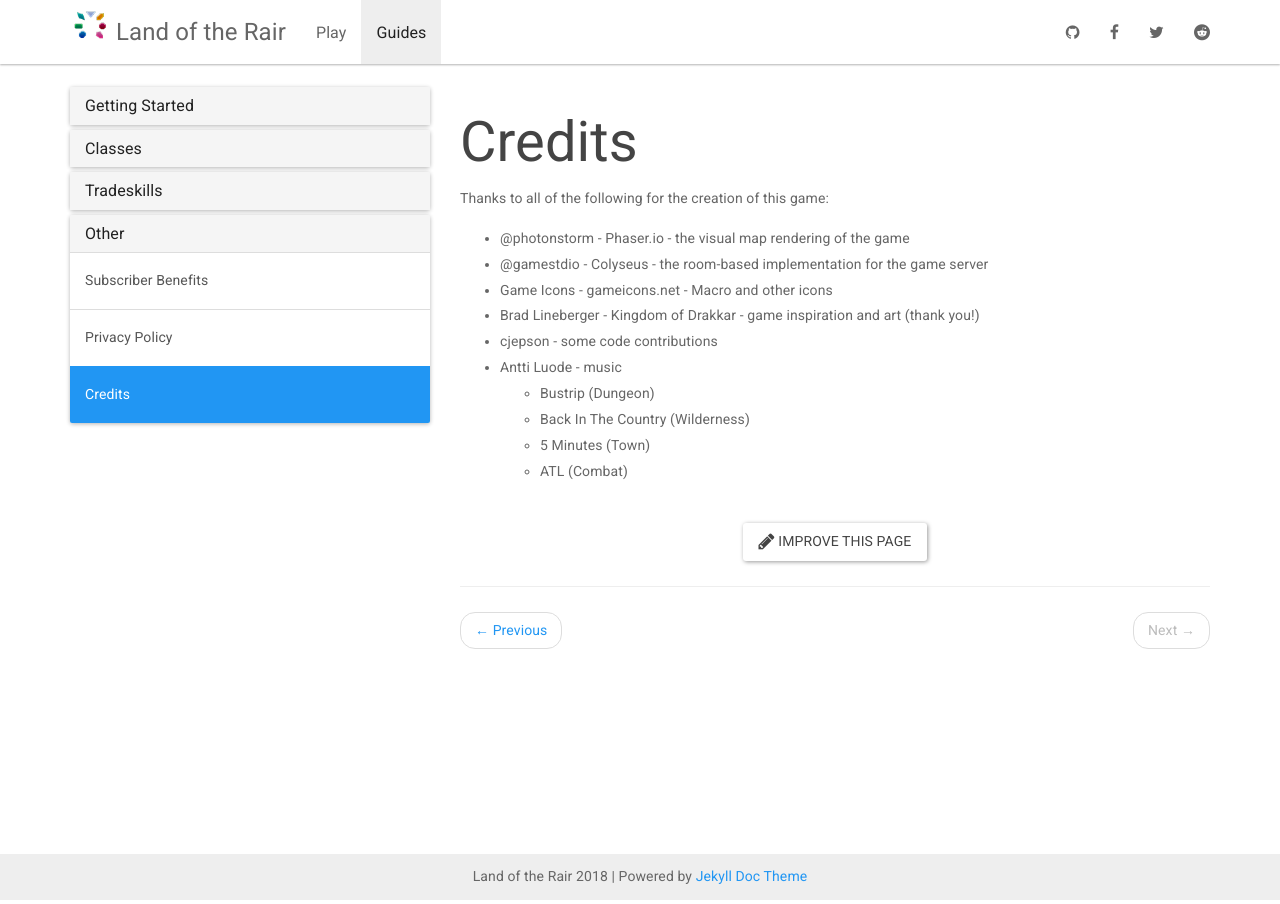
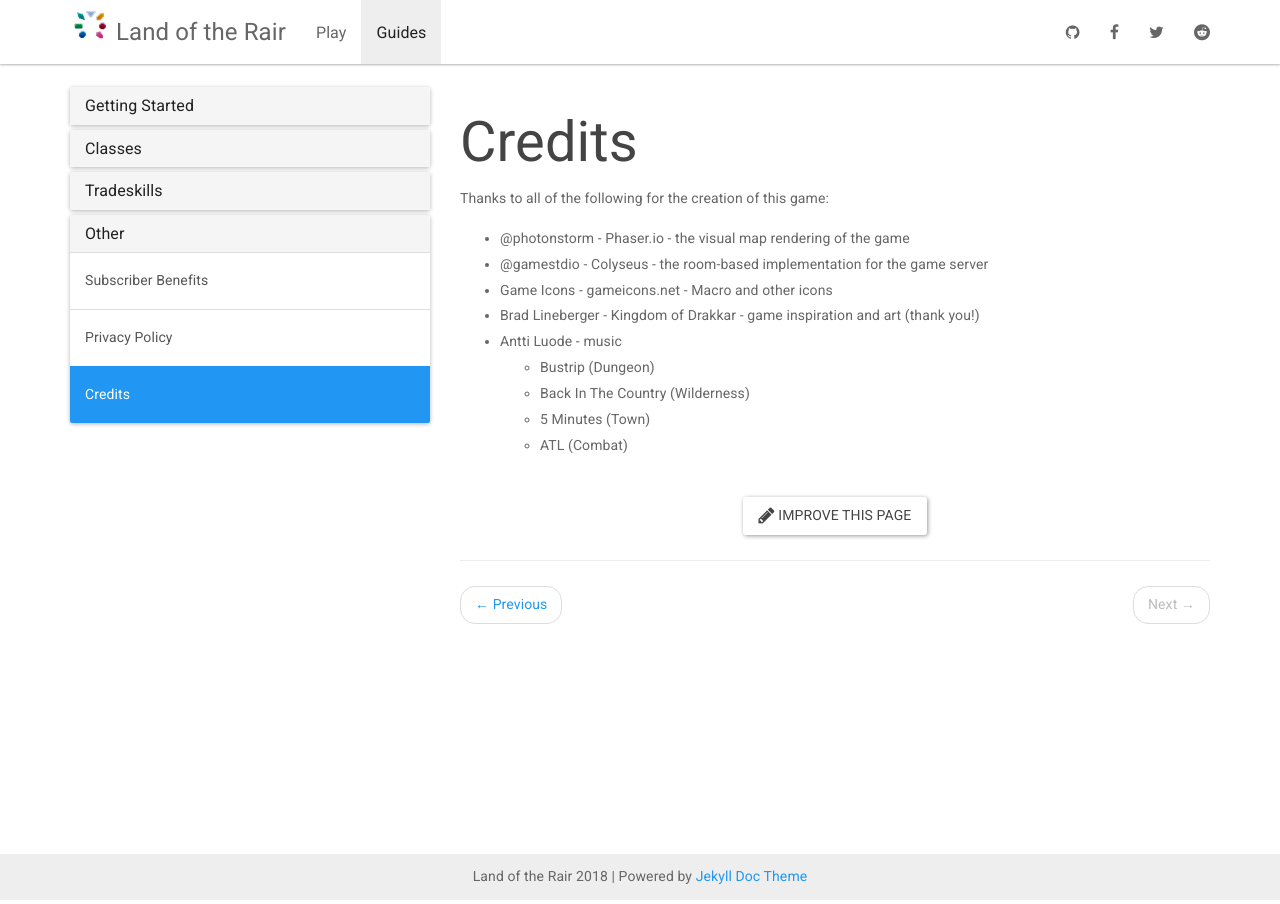
Before and after one commit to LandOfTheRair/landoftherair.github.io, a Jekyll site: the page built from _docs/other/credits.md, in a window 1280 px wide. Built offline with Jekyll 4.4.1, drawn with Linux system fonts in a browser that asks for light colours; nearby versions of some CDN libraries.

Commit message:
Update credits.md

```diff
--- a/_docs/other/credits.md
+++ b/_docs/other/credits.md
@@ -9,7 +9,6 @@ Thanks to all of the following for the creation of this game:
 * @gamestdio - Colyseus - the room-based implementation for the game server
 * Game Icons - gameicons.net - Macro and other icons
 * Brad Lineberger - Kingdom of Drakkar - game inspiration and art (thank you!)
-* cjepson - some code contributions
 * Antti Luode - music
   * Bustrip (Dungeon)
   * Back In The Country (Wilderness)
```
